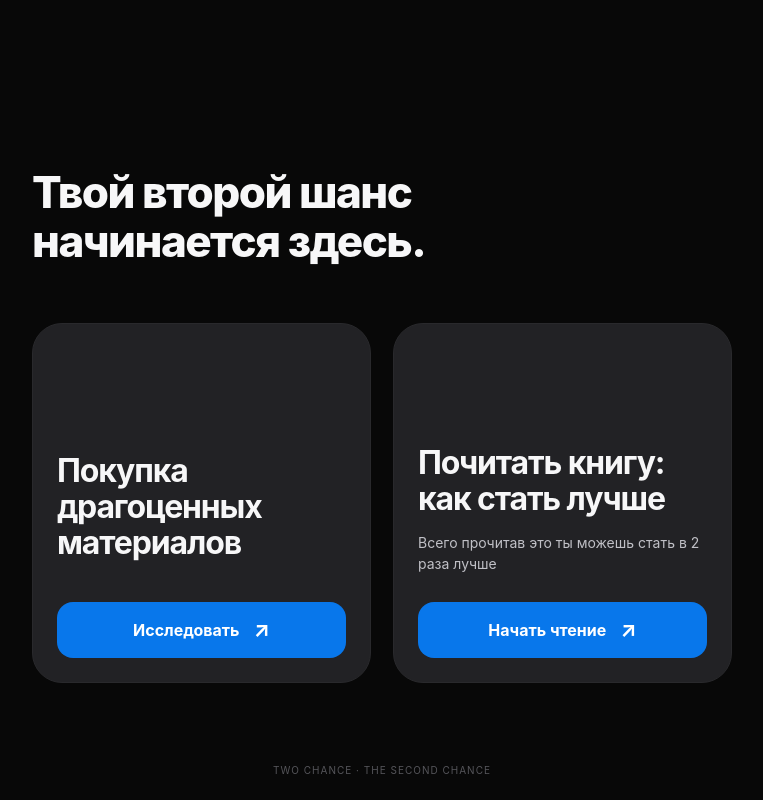
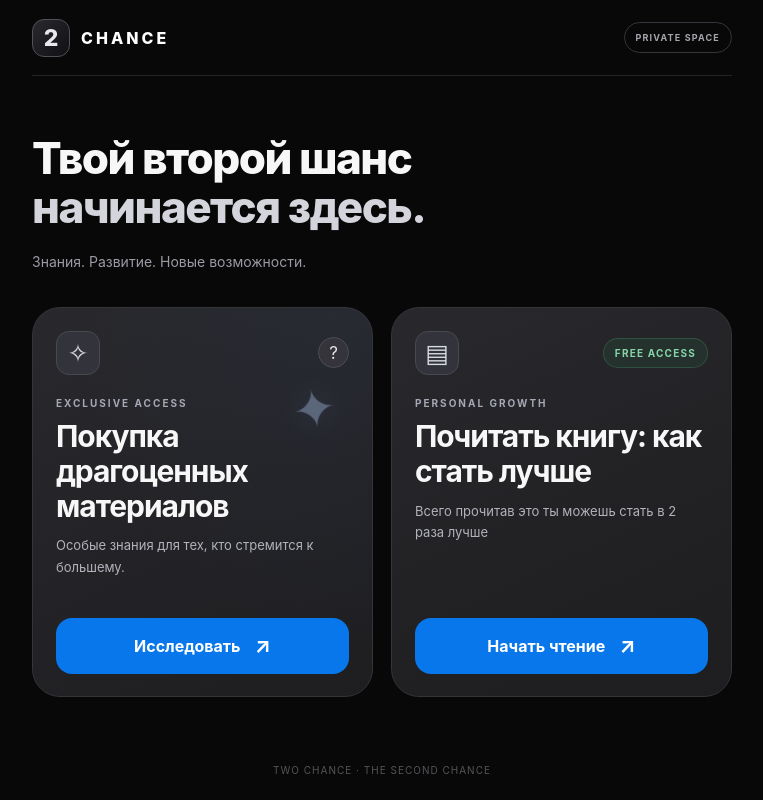
Before and after one commit to deprimes2/two-chance, a plain HTML site: page templates/index.html in a window 1280 px wide. Shown: the whole page, without its empty margins (258-1021 px from the left). Drawn offline with Linux system fonts and the light colour scheme.

Commit message:
Update index.html

```diff
--- a/templates/index.html
+++ b/templates/index.html
@@ -6,8 +6,9 @@
   <meta name="viewport" content="width=device-width, initial-scale=1, viewport-fit=cover">
   <meta name="theme-color" content="#080808">
   <title>Two Chance</title>
+
   <script src="https://telegram.org/js/telegram-web-app.js"></script>
-<script src="/static/app.js?v=20261115fix2" defer></script>
+  <script src="/static/app.js?v=20261115fix3" defer></script>
 
   <style>
     :root {
@@ -21,7 +22,9 @@
 
     * { box-sizing: border-box; }
 
-html { background: var(--bg); }
+    html {
+      background: var(--bg);
+    }
 
     body {
       margin: 0;
@@ -33,9 +36,18 @@ body {
       -webkit-font-smoothing: antialiased;
     }
 
-button, a { -webkit-tap-highlight-color: transparent; }
-button { font: inherit; cursor: pointer; }
-.hidden { display: none !important; }
+    button, a {
+      -webkit-tap-highlight-color: transparent;
+    }
+
+    button {
+      font: inherit;
+      cursor: pointer;
+    }
+
+    .hidden {
+      display: none !important;
+    }
 
     /* ЗАГРУЗКА */
 
@@ -74,11 +86,17 @@ button { font: inherit; cursor: pointer; }
     }
 
     @keyframes logoIn {
-  from { opacity: 0; transform: scale(.92); }
-  to { opacity: 1; transform: scale(1); }
+      from {
+        opacity: 0;
+        transform: scale(.92);
+      }
+      to {
+        opacity: 1;
+        transform: scale(1);
+      }
     }
 
-/* ПРИЛОЖЕНИЕ */
+    /* ОСНОВА */
 
     .app {
       max-width: 740px;
@@ -89,32 +107,84 @@ button { font: inherit; cursor: pointer; }
       flex-direction: column;
     }
 
-.topbar { display: none; }
+    .topbar {
+      display: flex;
+      align-items: center;
+      gap: 11px;
+      min-height: 76px;
+      border-bottom: 1px solid #242428;
+    }
+
+    .brand-symbol {
+      display: grid;
+      place-items: center;
+      width: 38px;
+      height: 38px;
+      flex: none;
+      border: 1px solid #505057;
+      border-radius: 12px;
+      color: #e8e8ed;
+      font-size: 23px;
+      font-weight: 800;
+      background: linear-gradient(135deg, #29292e, #111114);
+    }
+
+    .brand {
+      font-size: 16px;
+      font-weight: 800;
+      letter-spacing: .19em;
+      color: #fff;
+    }
+
+    .top-pill {
+      margin-left: auto;
+      border: 1px solid #35353b;
+      border-radius: 50px;
+      padding: 9px 11px;
+      color: #a5a5ae;
+      font-size: 9px;
+      font-weight: 650;
+      letter-spacing: .13em;
+      white-space: nowrap;
+    }
 
     main {
       flex: 1;
-  padding-top: clamp(125px, 19vh, 190px);
+      padding-top: 42px;
     }
 
-.page { display: none; }
-.page.active { display: block; }
-.page.enter { animation: pageIn .3s ease both; }
+    .page {
+      display: none;
+    }
+
+    .page.active {
+      display: block;
+    }
+
+    .page.enter {
+      animation: pageIn .3s ease both;
+    }
 
     @keyframes pageIn {
-  from { opacity: 0; transform: translateY(12px); }
-  to { opacity: 1; transform: translateY(0); }
+      from {
+        opacity: 0;
+        transform: translateY(12px);
+      }
+      to {
+        opacity: 1;
+        transform: translateY(0);
+      }
     }
 
-/* ГЛАВНЫЙ ЭКРАН */
+    /* ЗАГОЛОВОК */
 
-.intro { margin-bottom: 56px; }
-
-.intro .eyebrow,
-.intro p { display: none; }
+    .intro {
+      margin-bottom: 34px;
+    }
 
     .intro h1 {
       margin: 0;
-  font-size: clamp(32px, 8vw, 49px);
+      font-size: clamp(31px, 7.8vw, 46px);
       font-weight: 800;
       line-height: 1.14;
       letter-spacing: -.045em;
@@ -122,57 +192,160 @@ main {
 
     .intro h1 span {
       display: block;
-  color: #f7f7f8;
+      color: #d4d4dc;
     }
+
+    .intro p {
+      display: block;
+      margin: 18px 0 0;
+      color: #9b9ba5;
+      font-size: 14px;
+      line-height: 1.6;
+    }
+
+    .intro .eyebrow {
+      display: none;
+    }
+
+    /* КАРТОЧКИ */
 
     .cards {
       display: grid;
       grid-template-columns: 1fr;
-  gap: 22px;
+      gap: 18px;
     }
-
-/* КАРТОЧКИ */
 
     .feature-card {
       position: relative;
       display: flex;
       flex-direction: column;
-  justify-content: flex-end;
-  min-height: 305px;
-  padding: 28px 24px 24px;
-  border: 1px solid #29292c;
-  border-radius: 30px;
-  background: #222225;
+      min-height: 340px;
+      padding: 23px 23px 22px;
       overflow: hidden;
+      border: 1px solid #343439;
+      border-radius: 28px;
+      background: linear-gradient(
+        155deg,
+        #29292d 0%,
+        #212124 62%,
+        #1e1e21 100%
+      );
     }
 
-.feature-card.knowledge { min-height: 305px; }
-.feature-card.book { min-height: 275px; }
+    .feature-card.knowledge {
+      background:
+        radial-gradient(
+          ellipse at 90% 0%,
+          rgba(50, 67, 97, .15),
+          transparent 60%
+        ),
+        linear-gradient(155deg, #29292d, #1e1e21);
+    }
 
-.card-top,
-.card-label,
-.crystal-animation,
-.feature-card.knowledge p {
-  display: none;
+    .feature-card.book {
+      min-height: 340px;
+    }
+
+    .card-top {
+      display: flex;
+      align-items: center;
+      justify-content: space-between;
+      margin-bottom: 22px;
+      min-height: 44px;
+    }
+
+    .card-icon {
+      display: grid;
+      place-items: center;
+      width: 44px;
+      height: 44px;
+      border-radius: 13px;
+      background: #33343b;
+      border: 1px solid #484950;
+      color: #d9dce5;
+      font-size: 25px;
+    }
+
+    .help {
+      display: grid;
+      place-items: center;
+      width: 31px;
+      height: 31px;
+      border-radius: 50%;
+      border: 1px solid #4c4d55;
+      background: #34343a;
+      color: #e3e3e9;
+      font-size: 17px;
+    }
+
+    .free-pill {
+      display: inline-flex;
+      align-items: center;
+      padding: 8px 11px;
+      border: 1px solid rgba(85, 183, 132, .24);
+      border-radius: 30px;
+      background: rgba(38, 119, 77, .15);
+      color: #86d5a8;
+      font-size: 10px;
+      font-weight: 750;
+      letter-spacing: .12em;
+    }
+
+    .card-label {
+      display: block;
+      margin: 0 0 10px;
+      color: #a5a8b5;
+      font-size: 10px;
+      font-weight: 750;
+      letter-spacing: .2em;
     }
 
     .feature-card h2 {
-  margin: 0 0 40px;
-  font-size: clamp(24px, 6.2vw, 32px);
-  line-height: 1.13;
+      position: relative;
+      z-index: 1;
+      margin: 0 0 12px;
+      max-width: 430px;
+      font-size: clamp(23px, 6vw, 30px);
+      font-weight: 750;
+      line-height: 1.16;
       letter-spacing: -.035em;
-  font-weight: 750;
-  max-width: 430px;
     }
 
-.feature-card.book h2 { margin-bottom: 14px; }
+    .feature-card p {
+      position: relative;
+      z-index: 1;
+      display: block;
+      margin: 0 0 24px;
+      max-width: 420px;
+      color: #b2b2bb;
+      font-size: 13px;
+      line-height: 1.65;
+    }
 
-.feature-card.book p {
-  display: block;
-  margin: 0 0 28px;
-  color: #c0c0c6;
-  font-size: 14px;
-  line-height: 1.5;
+    /* ДЕКОРАТИВНЫЙ КРИСТАЛЛ */
+
+    .crystal-animation {
+      position: absolute;
+      top: 68px;
+      right: 25px;
+      width: 65px;
+      height: 65px;
+      display: grid;
+      place-items: center;
+      pointer-events: none;
+      opacity: .42;
+    }
+
+    .crystal-object {
+      color: #a4bce5;
+      font-size: 53px;
+      text-shadow: 0 0 20px rgba(75, 133, 222, .3);
+      animation: crystalRotate 7s linear infinite;
+    }
+
+    @keyframes crystalRotate {
+      from { transform: rotate(0deg); }
+      to { transform: rotate(360deg); }
     }
 
     /* КНОПКИ */
@@ -180,25 +353,30 @@ main {
     .primary,
     .secondary,
     .link-button {
+      position: relative;
+      z-index: 1;
       display: flex;
       align-items: center;
       justify-content: center;
       gap: 14px;
       width: 100%;
       min-height: 56px;
+      margin-top: auto;
       padding: 12px 18px;
       border: 0;
       border-radius: 16px;
       background: var(--blue);
       color: #fff;
+      font-size: 16px;
       font-weight: 700;
-  font-size: 16px;
       text-decoration: none;
       transition: transform .2s, background .2s;
     }
 
     .primary span,
-.secondary span { font-size: 21px; }
+    .secondary span {
+      font-size: 21px;
+    }
 
     .primary:active,
     .secondary:active {
@@ -217,7 +395,18 @@ main {
       font-size: 15px;
     }
 
-.detail-icon { display: none; }
+    .detail-icon {
+      display: grid;
+      place-items: center;
+      width: 56px;
+      height: 56px;
+      margin-bottom: 24px;
+      border: 1px solid #343439;
+      border-radius: 16px;
+      background: #242429;
+      color: #d5d9e5;
+      font-size: 29px;
+    }
 
     .eyebrow {
       display: block;
@@ -248,7 +437,9 @@ main {
       border-radius: 20px;
     }
 
-.info-box strong { font-size: 15px; }
+    .info-box strong {
+      font-size: 15px;
+    }
 
     .info-box p {
       color: var(--muted);
@@ -256,7 +447,9 @@ main {
       font-size: 14px;
     }
 
-.buy-button { margin-top: 24px; }
+    .buy-button {
+      margin-top: 24px;
+    }
 
     /* PDF */
 
@@ -276,7 +469,9 @@ main {
       animation: pulse 1.4s infinite alternate;
     }
 
-.skeleton-line.short { width: 45%; }
+    .skeleton-line.short {
+      width: 45%;
+    }
 
     .skeleton-sheet {
       height: 220px;
@@ -286,7 +481,9 @@ main {
       animation: pulse 1.4s infinite alternate;
     }
 
-@keyframes pulse { to { opacity: .4; } }
+    @keyframes pulse {
+      to { opacity: .4; }
+    }
 
     .pdf-container {
       margin-top: 20px;
@@ -304,7 +501,9 @@ main {
       background: white;
     }
 
-#pdfLink { margin-top: 16px; }
+    #pdfLink {
+      margin-top: 16px;
+    }
 
     /* МОДАЛЬНОЕ ОКНО */
 
@@ -315,7 +514,7 @@ main {
       display: grid;
       place-items: center;
       padding: 22px;
-  background: rgba(0,0,0,.78);
+      background: rgba(0, 0, 0, .78);
       backdrop-filter: blur(12px);
     }
 
@@ -328,14 +527,18 @@ main {
       border: 1px solid #37373b;
     }
 
-.modal-panel h2 { margin: 0 0 12px; }
+    .modal-panel h2 {
+      margin: 0 0 12px;
+    }
 
     .modal-panel p {
       color: var(--muted);
       line-height: 1.6;
     }
 
-.modal-panel .primary { margin-top: 24px; }
+    .modal-panel .primary {
+      margin-top: 24px;
+    }
 
     /* УВЕДОМЛЕНИЯ */
 
@@ -344,7 +547,7 @@ main {
       z-index: 1200;
       bottom: 30px;
       left: 50%;
-  transform: translate(-50%,15px);
+      transform: translate(-50%, 15px);
       max-width: calc(100% - 35px);
       width: max-content;
       padding: 14px 20px;
@@ -360,7 +563,7 @@ main {
 
     .toast.visible {
       opacity: 1;
-  transform: translate(-50%,0);
+      transform: translate(-50%, 0);
     }
 
     footer {
@@ -373,19 +576,20 @@ footer {
 
     @media (min-width: 620px) {
       .cards {
-    grid-template-columns: repeat(2, minmax(0,1fr));
+        grid-template-columns: repeat(2, minmax(0, 1fr));
       }
+
       .feature-card,
-  .feature-card.knowledge,
       .feature-card.book {
-    min-height: 360px;
+        min-height: 390px;
       }
     }
 
     @media (max-width: 370px) {
       .app { padding: 0 15px; }
-  .feature-card { padding: 22px; }
+      .feature-card { padding: 20px; }
       .intro h1 { font-size: 31px; }
+      .top-pill { font-size: 8px; padding: 8px; }
     }
 
     @media (prefers-reduced-motion: reduce) {
@@ -399,19 +603,20 @@ footer {
 
 <body>
 
+  <!-- ЗАГРУЗКА -->
   <div id="splash" class="splash" aria-label="Загрузка приложения">
     <div class="splash-content">
       <img
         class="crystal-splash-logo"
-      src="/static/logo.png?v=2"
+        src="/static/logo.png?v=3"
         alt="2 CHANCE"
-      width="1024"
-      height="1536"
       >
     </div>
   </div>
 
+  <!-- ПРИЛОЖЕНИЕ -->
   <div id="application" class="app hidden">
+
     <header class="topbar">
       <span class="brand-symbol">2</span>
       <span class="brand">CHANCE</span>
@@ -419,9 +624,11 @@ footer {
     </header>
 
     <main>
+
+      <!-- ГЛАВНАЯ -->
       <section id="home" class="page active">
+
         <div class="intro">
-        <span class="eyebrow">TWO CHANCE / 001</span>
           <h1>
             Твой второй шанс
             <span>начинается здесь.</span>
@@ -430,7 +637,10 @@ footer {
         </div>
 
         <div class="cards">
+
+          <!-- МАТЕРИАЛЫ -->
           <article class="feature-card knowledge">
+
             <div class="card-top">
               <span class="card-icon">✧</span>
               <button
@@ -446,51 +656,84 @@ footer {
             </div>
 
             <span class="card-label">EXCLUSIVE ACCESS</span>
+
             <h2>Покупка драгоценных материалов</h2>
-          <p>Особые знания для тех, кто стремится к большему.</p>
-          <button class="primary" data-go="knowledge">
+
+            <p>
+              Особые знания для тех, кто стремится к большему.
+            </p>
+
+            <button class="primary" data-go="knowledge" type="button">
               Исследовать <span aria-hidden="true">↗</span>
             </button>
+
           </article>
 
+          <!-- КНИГА -->
           <article class="feature-card book">
+
             <div class="card-top">
               <span class="card-icon">▤</span>
               <span class="free-pill">FREE ACCESS</span>
             </div>
 
             <span class="card-label">PERSONAL GROWTH</span>
+
             <h2>Почитать книгу: как стать лучше</h2>
-          <p>Всего прочитав это ты можешь стать в 2 раза лучше</p>
-          <button class="secondary" data-go="reader">
+
+            <p>
+              Всего прочитав это ты можешь стать в 2 раза лучше
+            </p>
+
+            <button class="secondary" data-go="reader" type="button">
               Начать чтение <span aria-hidden="true">↗</span>
             </button>
+
           </article>
+
         </div>
       </section>
 
+      <!-- МАТЕРИАЛЫ -->
       <section id="knowledge" class="page">
-      <button class="back" data-go="home">‹ На главную</button>
+
+        <button class="back" data-go="home" type="button">
+          ‹ На главную
+        </button>
+
         <div class="detail-icon">✧</div>
+
         <span class="eyebrow">EXCLUSIVE MATERIALS</span>
+
         <h1>Драгоценные материалы</h1>
+
         <p class="detail-text">
           Коллекция знаний, способных изменить твой подход
           к жизни и развитию.
         </p>
+
         <div class="info-box">
           <strong>Материалы готовятся</strong>
           <p>Скоро здесь появятся новые возможности.</p>
         </div>
+
         <button id="buyBtn" class="primary buy-button" type="button">
           Перейти к оплате
         </button>
+
       </section>
 
+      <!-- КНИГА -->
       <section id="reader" class="page">
-      <button class="back" data-go="home">‹ На главную</button>
+
+        <button class="back" data-go="home" type="button">
+          ‹ На главную
+        </button>
+
         <span class="eyebrow">THE BOOK / FREE</span>
+
         <h1>Бесплатный самоучитель счастья</h1>
+
         <p class="detail-text">Дмитрий Гаун</p>
 
         <div id="pdfMissing" class="info-box hidden">
@@ -527,14 +770,19 @@ footer {
         >
           Открыть PDF отдельно ↗
         </a>
+
       </section>
+
     </main>
 
     <footer>TWO CHANCE · THE SECOND CHANCE</footer>
+
   </div>
 
+  <!-- УВЕДОМЛЕНИЕ -->
   <div id="toast" class="toast" role="status" aria-live="polite"></div>
 
+  <!-- ИНФОРМАЦИЯ О РАЗДЕЛЕ -->
   <div
     id="modal"
     class="modal hidden"
@@ -548,7 +796,7 @@ footer {
         Здесь будут доступны эксклюзивные материалы
         для личного развития.
       </p>
-    <button id="modalClose" class="primary">
+      <button id="modalClose" class="primary" type="button">
         Понятно
       </button>
     </div>
```
Lines whose indentation alone changed are shown as unchanged.
